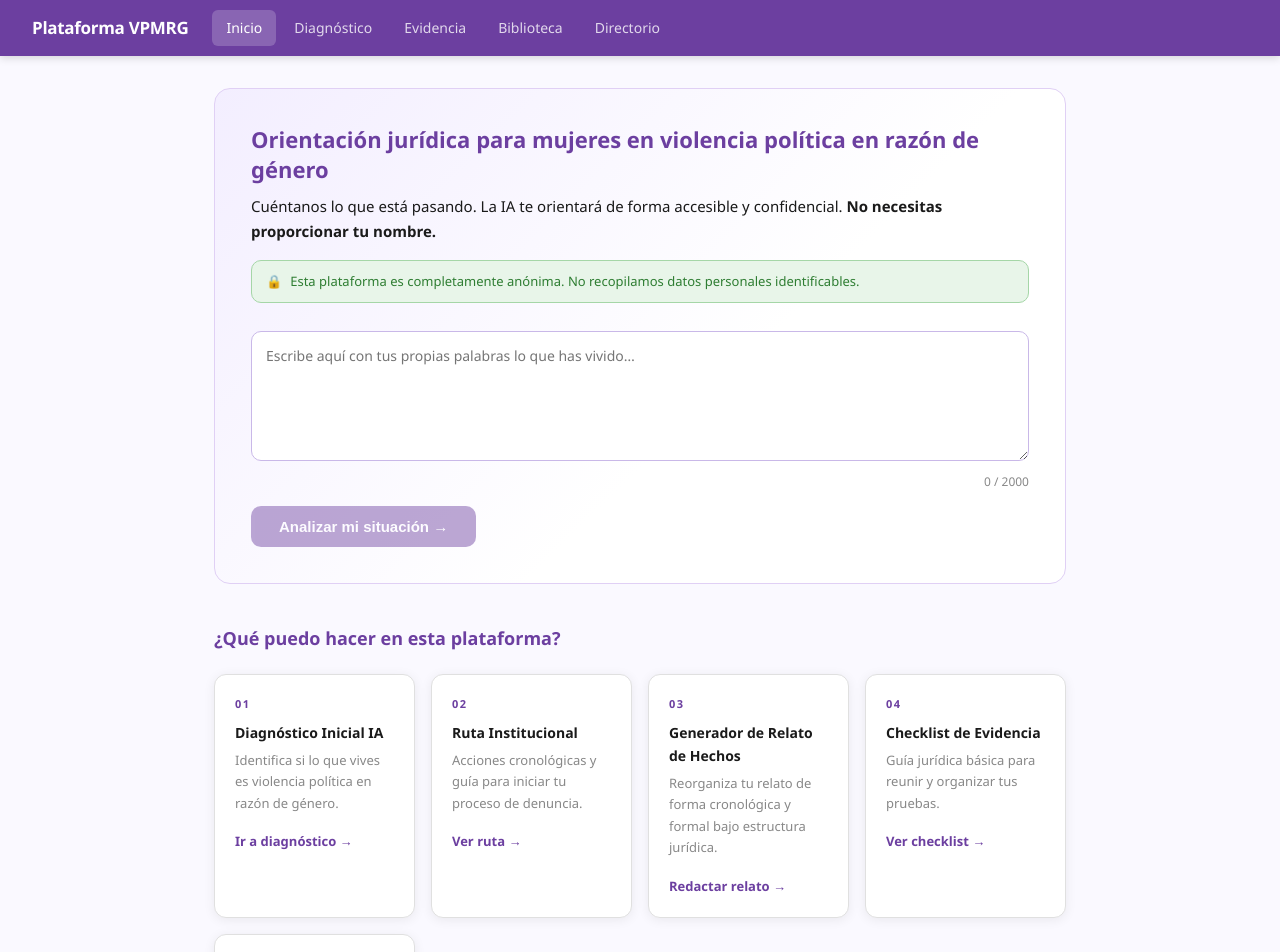
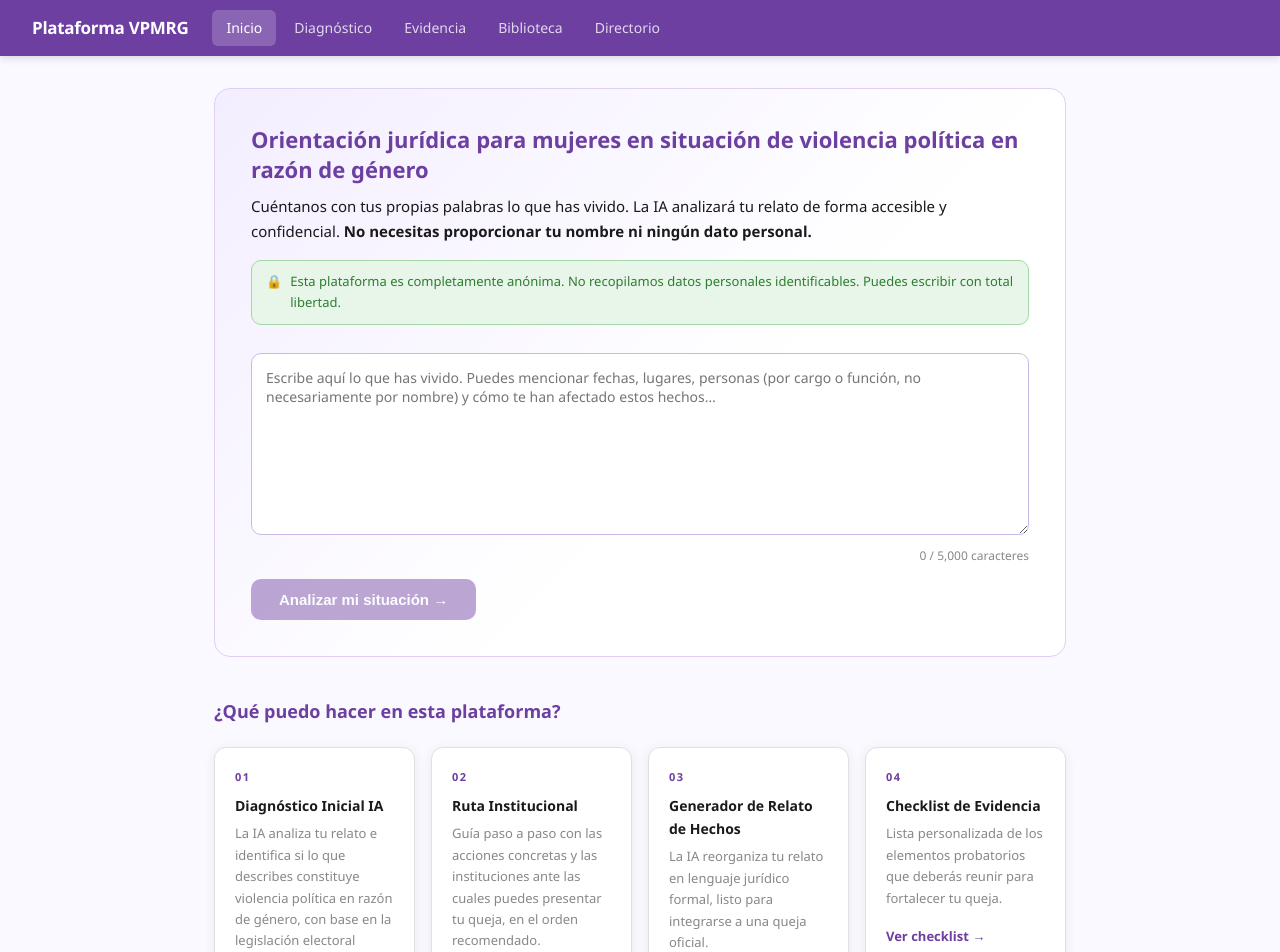
Before and after one commit to joherdhdez3/ProyectoViolenciaGenero, a Next.js app in the folder frontend/: page / in a window 1280 px wide. Shown: the top 952 px of the page. Built offline with nearby package versions, Linux system fonts and the light colour scheme.

Commit message:
Las descripciones de los módulos son más concretas: explican qué hace cada uno, no solo le dan un nombre

```diff
--- a/frontend/app/page.tsx
+++ b/frontend/app/page.tsx
@@ -2,106 +2,114 @@
 
 // app/page.tsx  →  /
 // Pantalla de inicio con textarea de relato libre y grid de módulos.
-// Es Client Component porque gestiona estado local (textarea) y
-// usa el contexto global de relato.
 
-import type { Metadata } from 'next'
 import { useState } from 'react'
 import { useRouter } from 'next/navigation'
 import Link from 'next/link'
 import { useRelato } from '@/context/RelatoContext'
 import { AvisoLegal } from '@/components/ui/Breadcrumb'
 
-// Nota: metadata no puede exportarse desde un 'use client'.
-// Si necesitas SEO aquí, mueve el metadata a un layout específico
-// o usa generateMetadata en un Server Component envolvente.
-
 const MODULOS = [
   {
     n:     '01',
     titulo: 'Diagnóstico Inicial IA',
-    desc:   'Identifica si lo que vives es violencia política en razón de género.',
+    desc:   'La IA analiza tu relato e identifica si lo que describes constituye violencia política en razón de género, con base en la legislación electoral vigente.',
     link:   'Ir a diagnóstico →',
     href:   '/diagnostico',
   },
   {
     n:     '02',
     titulo: 'Ruta Institucional',
-    desc:   'Acciones cronológicas y guía para iniciar tu proceso de denuncia.',
+    desc:   'Guía paso a paso con las acciones concretas y las instituciones ante las cuales puedes presentar tu queja, en el orden recomendado.',
     link:   'Ver ruta →',
     href:   '/ruta',
   },
   {
     n:     '03',
     titulo: 'Generador de Relato de Hechos',
-    desc:   'Reorganiza tu relato de forma cronológica y formal bajo estructura jurídica.',
+    desc:   'La IA reorganiza tu relato en lenguaje jurídico formal, listo para integrarse a una queja oficial.',
     link:   'Redactar relato →',
     href:   '/relato',
   },
   {
     n:     '04',
     titulo: 'Checklist de Evidencia',
-    desc:   'Guía jurídica básica para reunir y organizar tus pruebas.',
+    desc:   'Lista personalizada de los elementos probatorios que deberás reunir para fortalecer tu queja.',
     link:   'Ver checklist →',
     href:   '/evidencia',
   },
   {
     n:     '05',
     titulo: 'Biblioteca y Directorio',
-    desc:   'Normativa en lenguaje sencillo, directorio institucional actualizado.',
+    desc:   'Normativa en lenguaje accesible y directorio de instituciones de apoyo en tu alcaldía.',
     link:   'Explorar →',
     href:   '/biblioteca',
   },
 ]
 
-const MAX_CHARS = 2000
+// 5 000 caracteres (~700 palabras): suficiente para relatos detallados
+// sin imponer una limitación que ponga en riesgo la calidad del análisis.
+const MAX_CHARS = 5000
+const MIN_CHARS = 30
 
 export default function PaginaInicio() {
-  const router               = useRouter()
-  const { setRelato }        = useRelato()
-  const [texto, setTexto]    = useState('')
+  const router            = useRouter()
+  const { setRelato }     = useRelato()
+  const [texto, setTexto] = useState('')
 
   const handleAnalizar = () => {
     setRelato(texto)
     router.push('/diagnostico')
   }
 
+  const pct = Math.round((texto.length / MAX_CHARS) * 100)
+
   return (
     <div className="page">
       <div className="inicio-hero">
         <h1>
-          Orientación jurídica para mujeres en violencia política en razón de género
+          Orientación jurídica para mujeres en situación de violencia política en razón de género
         </h1>
         <p>
-          Cuéntanos lo que está pasando. La IA te orientará de forma accesible y
-          confidencial.{' '}
-          <strong>No necesitas proporcionar tu nombre.</strong>
+          Cuéntanos con tus propias palabras lo que has vivido. La IA analizará tu relato
+          de forma accesible y confidencial.{' '}
+          <strong>No necesitas proporcionar tu nombre ni ningún dato personal.</strong>
         </p>
 
         <div className="aviso-anonimato">
-          <span>🔒</span>
+          <span aria-hidden="true">🔒</span>
           <span>
             Esta plataforma es completamente anónima. No recopilamos datos personales
-            identificables.
+            identificables. Puedes escribir con total libertad.
           </span>
         </div>
 
         <textarea
           className="inicio-textarea"
-          placeholder="Escribe aquí con tus propias palabras lo que has vivido…"
+          placeholder="Escribe aquí lo que has vivido. Puedes mencionar fechas, lugares, personas (por cargo o función, no necesariamente por nombre) y cómo te han afectado estos hechos…"
           value={texto}
           maxLength={MAX_CHARS}
           onChange={(e) => setTexto(e.target.value)}
           aria-label="Relato de los hechos"
+          rows={8}
         />
-        <div className="char-count">
-          {texto.length} / {MAX_CHARS}
+
+        <div className="char-count" aria-live="polite">
+          <span style={{ color: pct > 90 ? 'var(--rojo, #dc2626)' : undefined }}>
+            {texto.length.toLocaleString()} / {MAX_CHARS.toLocaleString()} caracteres
+          </span>
+          {texto.length > 0 && texto.length < MIN_CHARS && (
+            <span style={{ color: 'var(--rojo, #dc2626)', marginLeft: 8 }}>
+              Escribe al menos {MIN_CHARS} caracteres para continuar.
+            </span>
+          )}
         </div>
 
         <button
           className="btn-analizar"
           onClick={handleAnalizar}
-          disabled={texto.trim().length < 10}
+          disabled={texto.trim().length < MIN_CHARS}
+          aria-disabled={texto.trim().length < MIN_CHARS}
         >
           Analizar mi situación →
         </button>
@@ -112,7 +120,7 @@ export default function PaginaInicio() {
         <div className="modulos-grid">
           {MODULOS.map((m) => (
             <article className="modulo-col" key={m.n}>
-              <div className="modulo-num">{m.n}</div>
+              <div className="modulo-num" aria-hidden="true">{m.n}</div>
               <h3>{m.titulo}</h3>
               <p>{m.desc}</p>
               <Link href={m.href} className="modulo-link">
```
